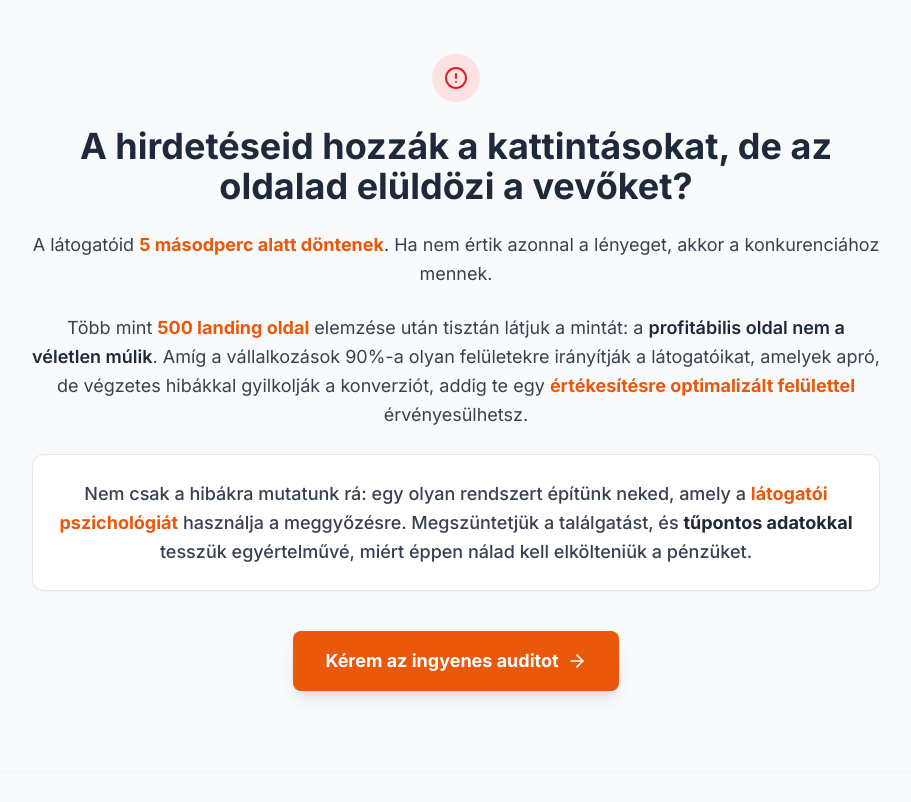
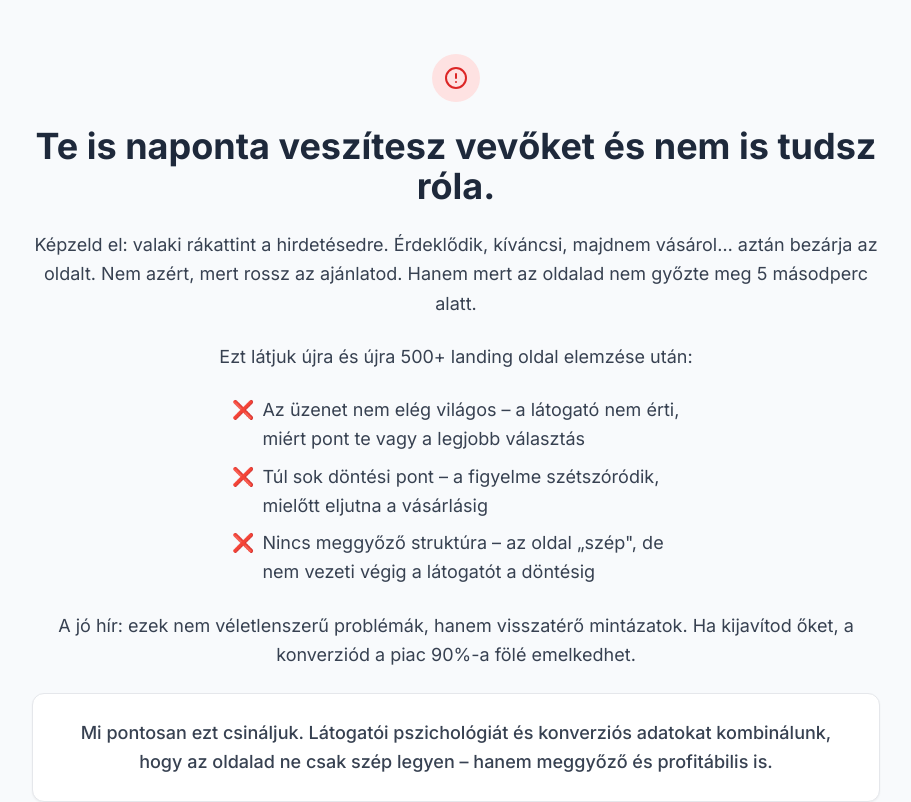
Before and after one commit to landingbulding-git/designter-landing-ingyenes-audit, a React (Vite) app: page / in a window 1280 px wide. Shown: the part 1040-1842 px from the top of the page, without its empty margins (184-1095 px from the left). Built offline with nearby package versions, Linux system fonts and the light colour scheme.

Commit message:
feat: Update ProblemAgitation section content

```diff
--- a/components/ProblemAgitation.tsx
+++ b/components/ProblemAgitation.tsx
@@ -15,18 +15,32 @@ const ProblemAgitation: React.FC<ProblemAgitationProps> = ({ onCtaClick }) => {
         </div>
 
         <h2 className="text-3xl md:text-4xl font-bold text-brand-900 mb-6">
-          A hirdetéseid hozzák a kattintásokat, de az oldalad elüldözi a vevőket?
+        Te is naponta veszítesz vevőket és nem is tudsz róla.
         </h2>
 
         <div className="space-y-6 text-lg text-gray-700 leading-relaxed mb-10">
           <p>
-            A látogatóid <span className="font-bold text-brand-accent">5 másodperc alatt döntenek</span>. Ha nem értik azonnal a lényeget, akkor a konkurenciához mennek.
+          Képzeld el: valaki rákattint a hirdetésedre. Érdeklődik, kíváncsi, majdnem vásárol… aztán bezárja az oldalt. Nem azért, mert rossz az ajánlatod. Hanem mert az oldalad nem győzte meg 5 másodperc alatt.
           </p>
           <p>
-            Több mint <span className="font-bold text-brand-accent">500 landing oldal</span> elemzése után tisztán látjuk a mintát: a <span className="font-semibold text-brand-900">profitábilis oldal nem a véletlen múlik</span>. Amíg a vállalkozások 90%-a olyan felületekre irányítják a látogatóikat, amelyek apró, de végzetes hibákkal gyilkolják a konverziót, addig te egy <span className="font-bold text-brand-accent">értékesítésre optimalizált felülettel</span> érvényesülhetsz.
+          Ezt látjuk újra és újra 500+ landing oldal elemzése után:
+          </p>
+          <ul className="list-none space-y-2 text-left mx-auto max-w-md">
+            <li className="flex items-start">
+              <span className="text-red-600 mr-2">❌</span> Az üzenet nem elég világos – a látogató nem érti, miért pont te vagy a legjobb választás
+            </li>
+            <li className="flex items-start">
+              <span className="text-red-600 mr-2">❌</span> Túl sok döntési pont – a figyelme szétszóródik, mielőtt eljutna a vásárlásig
+            </li>
+            <li className="flex items-start">
+              <span className="text-red-600 mr-2">❌</span> Nincs meggyőző struktúra – az oldal „szép", de nem vezeti végig a látogatót a döntésig
+            </li>
+          </ul>
+          <p className="mt-6">
+          A jó hír: ezek nem véletlenszerű problémák, hanem visszatérő mintázatok. Ha kijavítod őket, a konverziód a piac 90%-a fölé emelkedhet.
           </p>
           <p className="bg-white p-6 rounded-xl border border-gray-200 shadow-sm font-medium">
-            Nem csak a hibákra mutatunk rá: egy olyan rendszert építünk neked, amely a <span className="text-brand-accent font-bold">látogatói pszichológiát</span> használja a meggyőzésre. Megszüntetjük a találgatást, és <span className="font-bold text-brand-900">tűpontos adatokkal</span> tesszük egyértelművé, miért éppen nálad kell elkölteniük a pénzüket.
+            Mi pontosan ezt csináljuk. Látogatói pszichológiát és konverziós adatokat kombinálunk, hogy az oldalad ne csak szép legyen – hanem meggyőző és profitábilis is.
           </p>
         </div>
 
```
